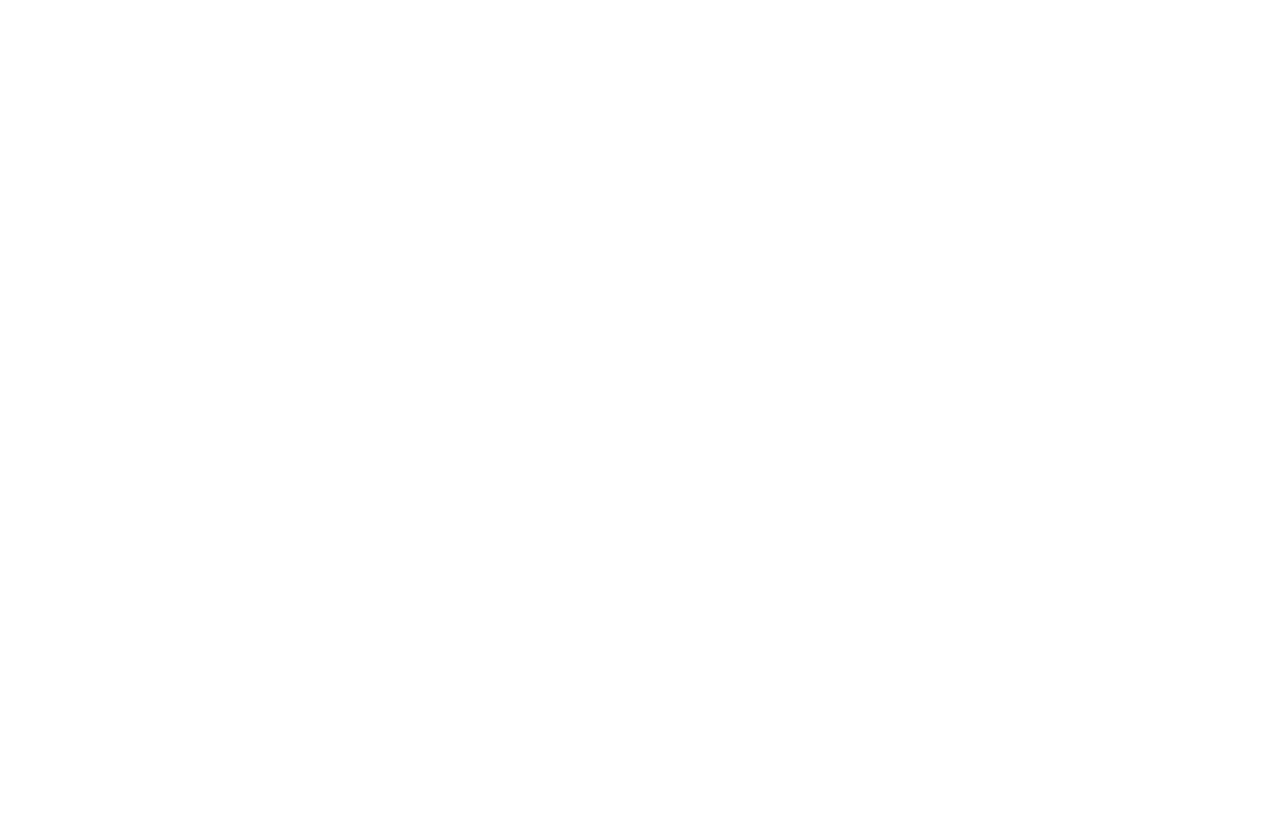
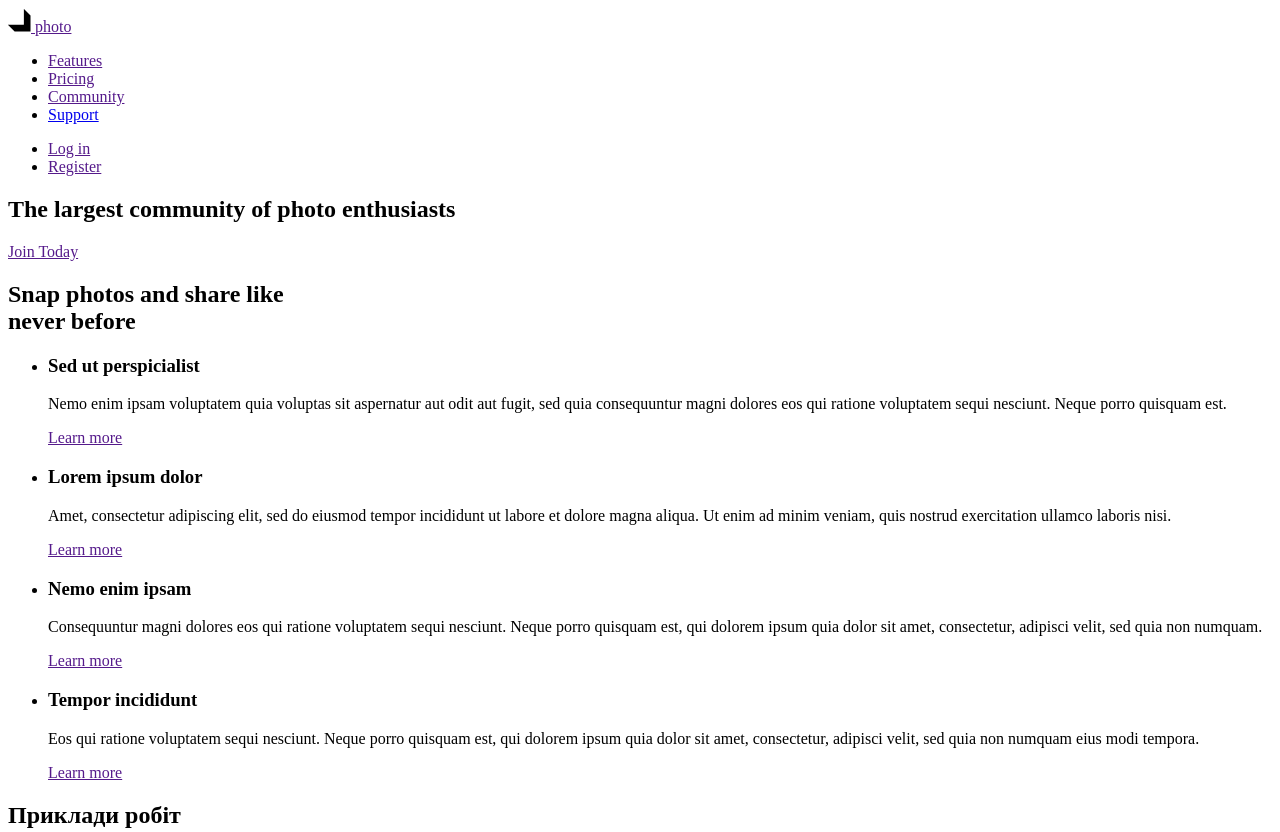
Before and after one commit to DanilDaniel2222/github-tutorial, a plain HTML site: page index.html in a window 1280 px wide. Shown: the top 832 px of the page. Before the commit the page ends 800 px from the top, so only its background shows below. Drawn offline with Linux system fonts and the light colour scheme.

Commit message:
Second part

```diff
--- a/index.html
+++ b/index.html
@@ -7,6 +7,130 @@
     <title>Git rules!</title>
 </head>
 <body>
+    <header>
+        <nav>
+            <a href="">
+            <img src="./images/logo.png" alt="">
+            photo
+        </a>
 
+        <ul>
+            <li><a href="">Features</a></li>
+            <li><a href="">Pricing</a></li>
+            <li><a href="">Community</a></li>
+            <li><a href="./support.html" target="_blank" rel="noopener noferrer ">Support</a></li>
+        </ul>
+
+        <ul>
+            <li><a href="">Log in</a></li>
+            <li><a href="">Register</a></li>
+        </ul>
+        </nav>
+    </header>
+
+    <main>
+    <div>
+        <section>
+            <h1>The largest community of photo enthusiasts</h1>
+            <a href="">Join Today</a>
+        </section>
+        <section>
+            <h2>Snap photos and share like <br/>never before</h2>
+        </section>
+        <ul>
+            <li>
+                <h3>
+                    Sed ut perspicialist
+                </h3>
+                <p>Nemo enim ipsam voluptatem quia voluptas sit aspernatur aut odit aut fugit, sed quia consequuntur magni dolores eos qui ratione voluptatem sequi nesciunt. Neque porro quisquam est.</p>
+                <a href="">Learn more</a>
+            </li>
+        </ul>
+        <ul>
+            <li>
+                <h3>
+                    Lorem ipsum dolor
+                </h3>
+                <p>Amet, consectetur adipiscing elit, sed do eiusmod tempor incididunt ut labore et dolore magna aliqua. Ut enim ad minim veniam, quis nostrud exercitation ullamco laboris nisi.</p>
+                <a href="">Learn more</a>
+            </li>
+        </ul>
+        <ul>
+            <li>
+                <h3>
+                    Nemo enim ipsam
+                </h3>
+                <p>Consequuntur magni dolores eos qui ratione voluptatem sequi nesciunt. Neque porro quisquam est, qui dolorem ipsum quia dolor sit amet, consectetur, adipisci velit, sed quia non numquam.</p>
+                <a href="">Learn more</a>
+            </li>
+        </ul>
+        <ul>
+            <li>
+                <h3>
+                    Tempor incididunt
+                </h3>
+                <p>Eos qui ratione voluptatem sequi nesciunt. Neque porro quisquam est, qui dolorem ipsum quia dolor sit amet, consectetur, adipisci velit, sed quia non numquam eius modi tempora.</p>
+                <a href="">Learn more</a>
+            </li>
+        </ul>
+        <section>
+            <h2>
+                Приклади робіт
+            </h2>
+            <ul>
+                <li>
+                    <img src="./images/rectangle.png" alt="" width="750">
+                    <h3>
+                        Sed ut perspiciatis unde omnis
+                    </h3>
+                    <p>Nemo enim ipsam voluptatem quia voluptas sit aspernatur aut odit aut fugit, sed quia consequuntur magni dolores eos qui ratione voluptatem sequi nesciunt. Neque porro quisquam est, qui dolorem.</p>
+                </li>
+                <li>
+                    <img src="./images/rectangle.png" alt="" width="750">
+                    <h3>
+                        Sed ut perspiciatis unde omnis
+                    </h3>
+                    <p>Nemo enim ipsam voluptatem quia voluptas sit aspernatur aut odit aut fugit, sed quia consequuntur magni dolores eos qui ratione voluptatem sequi nesciunt. Neque porro quisquam est, qui dolorem.</p>
+                </li>
+            </ul>
+        </section>
+
+        <section>
+            <h2>You're in good company</h2>
+                <p>
+                    Lorem ipsum dolor sit amet, consectetur adipiscing elit, sed do eiusmod tempor incididunt ut labore
+                </p>
+            <ul>
+                <li>
+                    <img src="./images/rectangle.svg" alt="" width="173">
+                </li>
+                <li>
+                    <img src="./images/rectangle.svg" alt="" width="173">
+                </li>
+                <li>
+                    <img src="./images/rectangle.svg" alt="" width="173">
+                </li>
+                <li>
+                    <img src="./images/rectangle.svg" alt="" width="173">
+                </li>
+                <li>
+                    <img src="./images/rectangle.svg" alt="" width="173">
+                </li>
+                <li>
+                    <img src="./images/rectangle.svg" alt="" width="173">
+                </li>
+                <li>
+                    <img src="./images/rectangle.svg" alt="" width="173">
+                </li>
+                <li>
+                    <img src="./images/rectangle.svg" alt="" width="173">
+                </li>
+            </ul>
+        </section>
+    </main>
+    <footer>
+
+    </footer>
+    </div>
 </body>
 </html>
```
Also changed, not shown: images/Rectangle.png (added), images/Rectangle.svg (added), images/logo.png (added), images/logo.svg (added).
